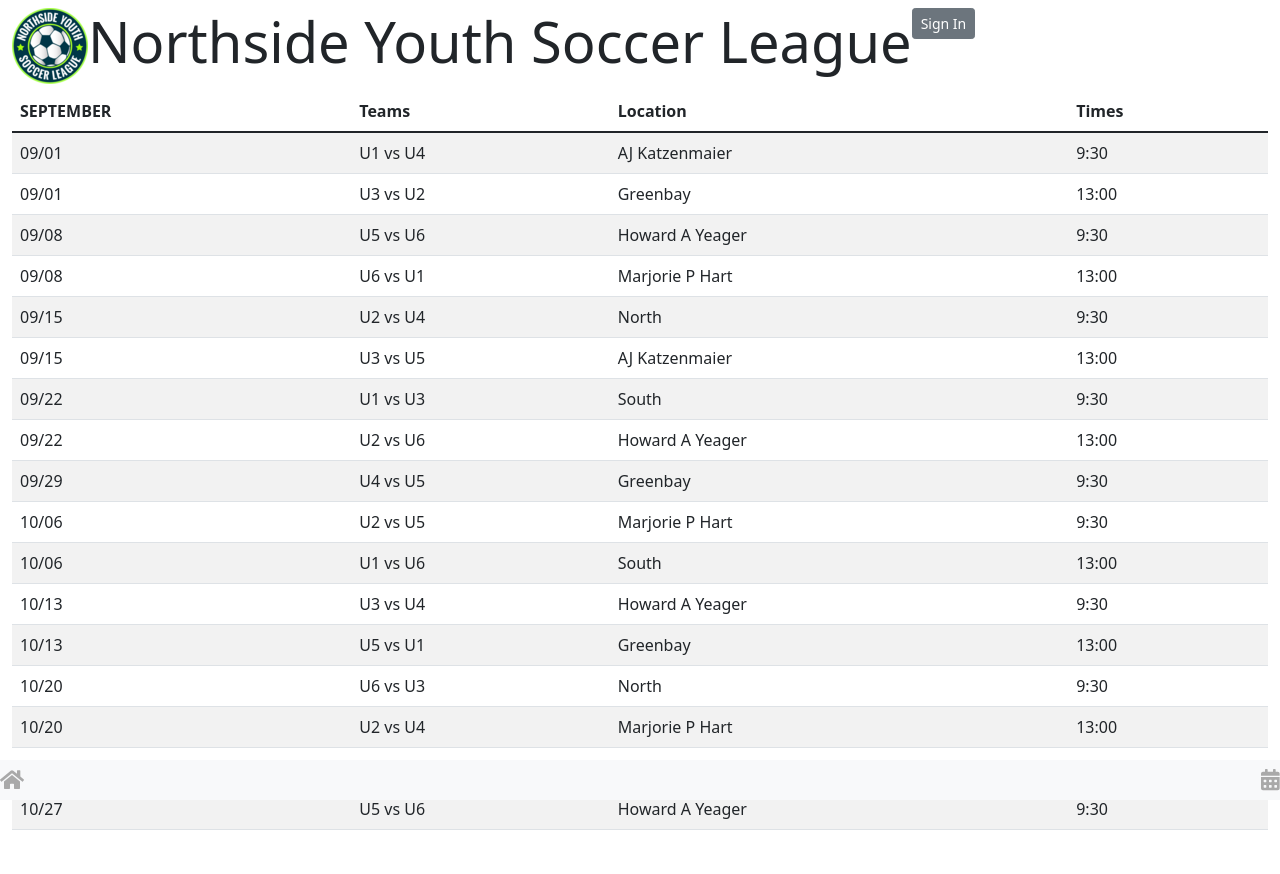
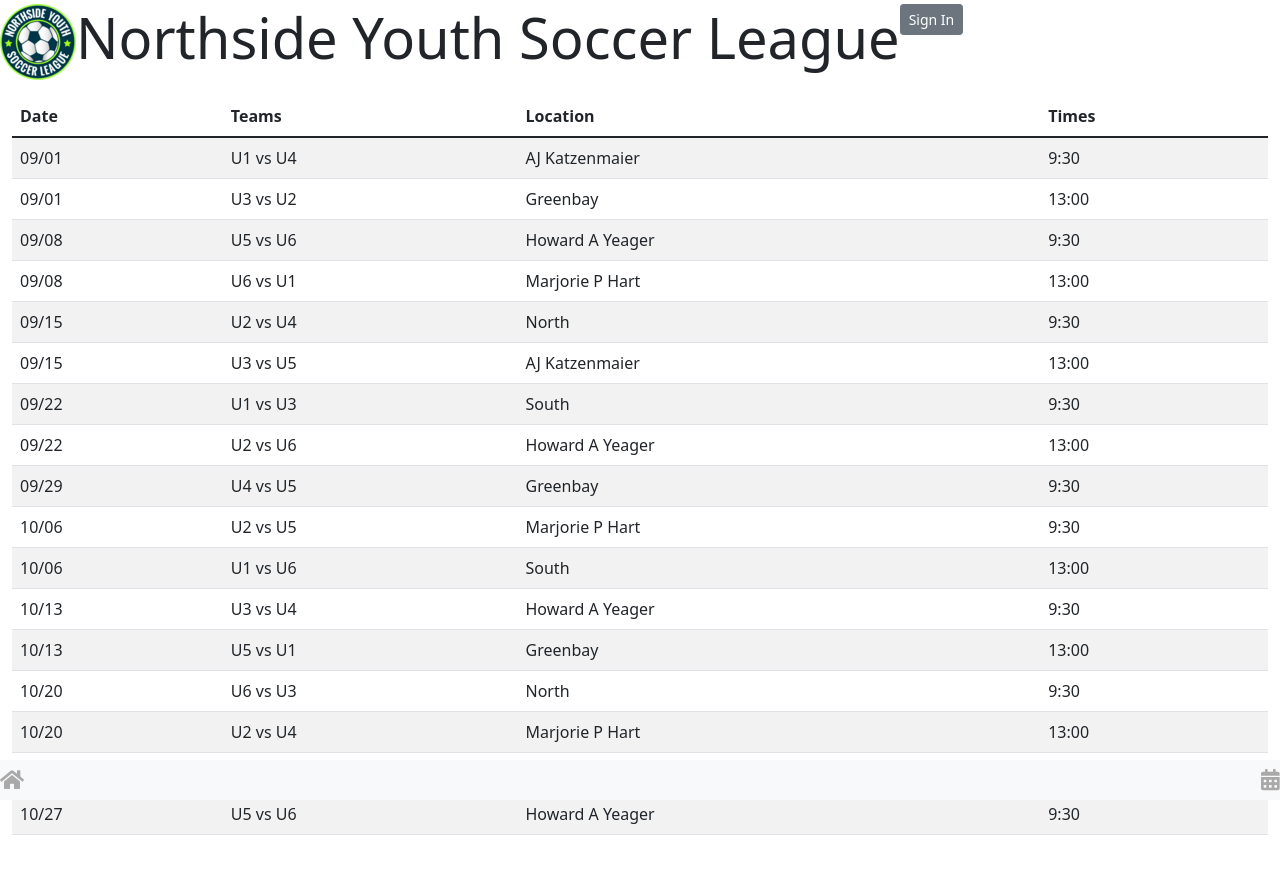
Before and after one commit to elolivier/nysl, a React (Create React App) app: page /games in a window 1280 px wide. Built offline with nearby package versions, Linux system fonts and the light colour scheme; no server answers.

Commit message:
add nav button with conditions

```diff
--- a/src/components/GameList.js
+++ b/src/components/GameList.js
@@ -4,7 +4,7 @@ export const GameList = ({ games }) => (
   <table className="table table-striped table-responsive">
     <thead>
       <tr>
-        <th scope="col">SEPTEMBER</th>
+        <th scope="col">Date</th>
         <th>Teams</th>
         <th>Location</th>
         <th>Times</th>
--- a/src/routes/Layout.js
+++ b/src/routes/Layout.js
@@ -1,6 +1,10 @@
-import { NavLink, Outlet } from "react-router-dom";
+import { NavLink, Outlet, useLocation } from "react-router-dom";
 import { FontAwesomeIcon } from "@fortawesome/react-fontawesome";
-import { faCalendarAlt, faHome } from "@fortawesome/free-solid-svg-icons";
+import {
+  faCalendarAlt,
+  faHome,
+  faPaperPlane,
+} from "@fortawesome/free-solid-svg-icons";
 import logo from "../logo76.png";
 import {
   signInWithGoogle,
@@ -23,42 +27,58 @@ const SignOuButton = () => (
   </button>
 );
 
+const usePathname = () => {
+  const location = useLocation();
+  return location.pathname;
+};
+
+const ChatButton = () => {
+  const path = usePathname();
+  const gameId = path.substring(6, path.length);
+  return(
+  <NavLink to={"chat/"+gameId}>
+    <FontAwesomeIcon size="lg" icon={faPaperPlane} color="darkgrey" />
+  </NavLink>
+)};
+
 const Banner = ({ title }) => {
   const [user] = useUserState();
-  return(
-    <div className="d-flex mt-2">
+  return (
+    <div className="d-flex mt-1">
       <div>
         <img src={logo} alt="logo" />
       </div>
       <div>
         <p className="display-4 text-center">{title}</p>
       </div>
-      <div>
-        {user ? <SignOuButton /> : <SignInButton />}
-      </div>
+      <div>{user ? <SignOuButton /> : <SignInButton />}</div>
     </div>
   );
-}
+};
 
-const NavBar = () => (
+const NavBar = () => {
+  const [user] = useUserState();
+  return (
     <nav className="navbar navbar-light bg-light">
       <NavLink to="">
         <FontAwesomeIcon size="lg" icon={faHome} color="darkgrey" />
       </NavLink>
+      {usePathname().includes("/game/") ? user ? <ChatButton /> : null : null}
       <NavLink to="games">
         <FontAwesomeIcon size="lg" icon={faCalendarAlt} color="darkgrey" />
       </NavLink>
     </nav>
   );
+};
 
 function Layout() {
   return (
     <>
       <div className="container-fluid main_container min-vh-100">
-        <header>
+        <header className="fixed-top bg-white">
           <Banner title={"Northside Youth Soccer League"} />
         </header>
-        <main className="pb-4">
+        <main className="pb-4 pt-5 mt-5">
           <Outlet />
         </main>
         <footer className="fixed-bottom">
```
Lines whose indentation alone changed are shown as unchanged.
